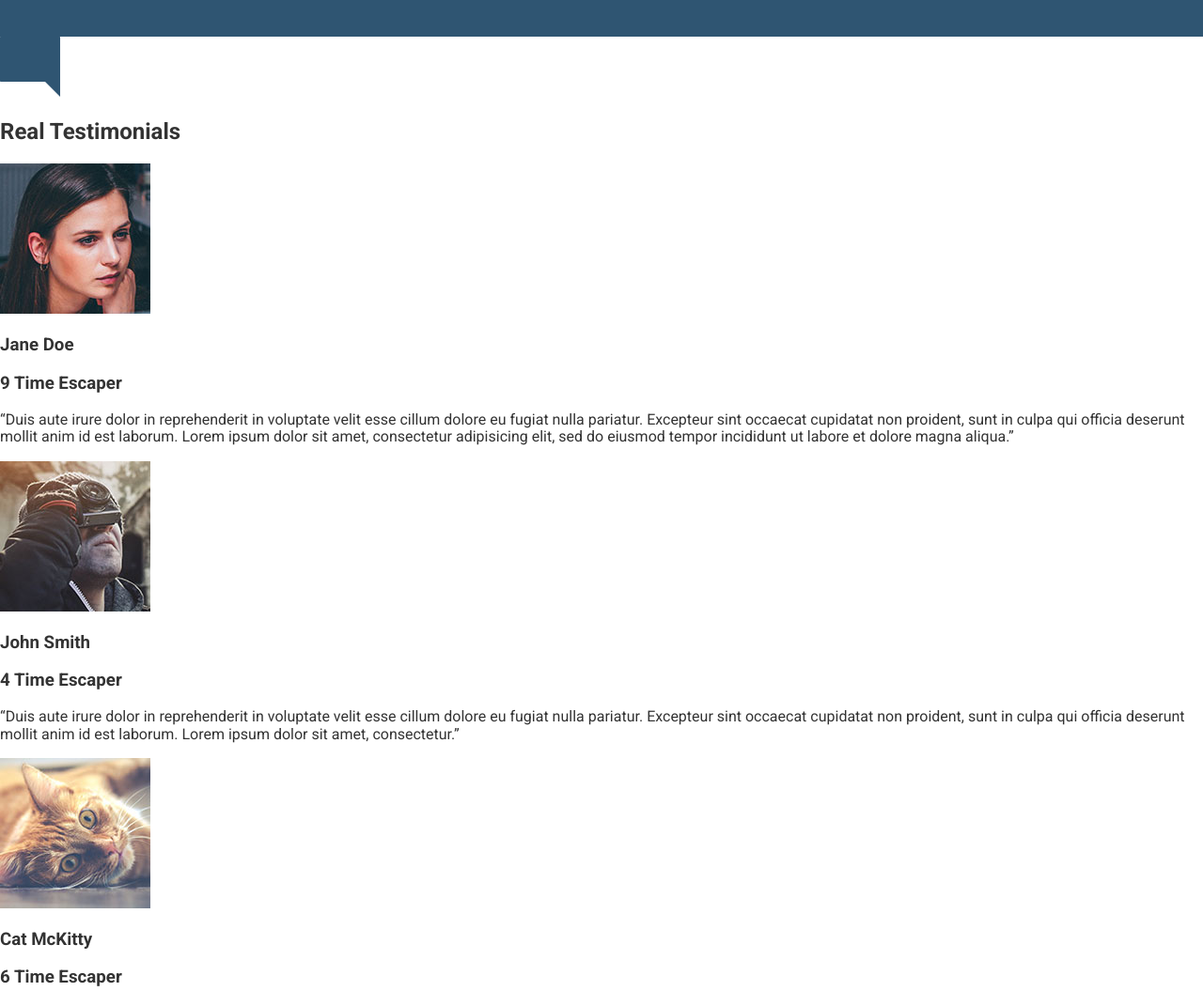
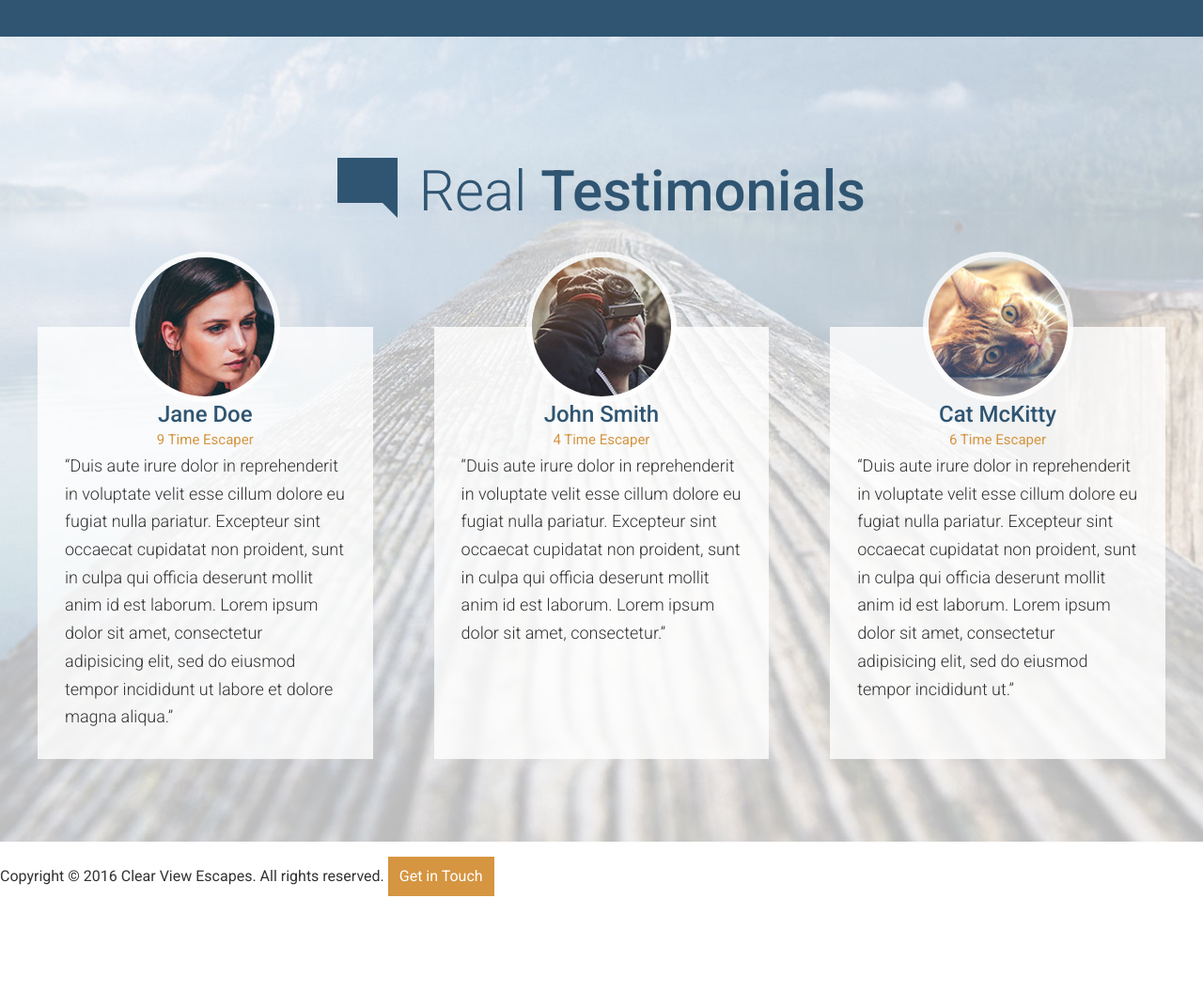
Before and after one commit to IngFr4nk/site_front, a website: page app/index.html in a window 1280 px wide. Shown: the part 3000-4055 px from the top of the page at 94% size. After the commit the page ends 3970 px from the top, so only its background shows below. Drawn offline with Linux system fonts and the light colour scheme.

Commit message:
complete testimonial

```diff
--- a/app/assets/styles/base/_mixins.css
+++ b/app/assets/styles/base/_mixins.css
@@ -11,7 +11,7 @@
 }
 
 @define-mixin atLarge {
-    @media(min-width: 1200px) {
+    @media(min-width: 1010px) {
         @mixin-content;
     }
 }
--- a/app/assets/styles/modules/_page-section.css
+++ b/app/assets/styles/modules/_page-section.css
@@ -11,4 +11,20 @@
         background-color: $mainBlue;
         color: #fff;
     }
+
+    &--no-b-padding{
+        padding-bottom: 0;
+        @mixin atMedium {
+            padding-bottom: 4.5rem;
+        }
+    }
+
+    &--testimonials {
+        background-color: #e0e6ef;
+        @mixin atMedium {
+            /*cargar imagen de fondo y hacer que ocupe todo el div */
+            background: url('/assets/images/testimonials-bg.jpg') top center no-repeat;
+            background-size: cover;
+        }
+    }
 }
--- a/app/assets/styles/modules/_row.css
+++ b/app/assets/styles/modules/_row.css
@@ -47,7 +47,27 @@
         padding-right: 100px;
     }
 
+    &--gutter-small {
+        margin-right: 45px;
+    }
+
     &__b-margin-until-medium {
         margin-bottom: 0;
     }
+
+    &--t-padding {
+        padding-top: 60px;
+    }
+
+    /* equal medium style */
+    &--equal-height-at-medium {
+        @mixin atMedium {
+            display: flex;
+        }
+
+        & > div {
+            float: none;
+            display: flex;
+        }
+    }
 }
--- a/app/assets/styles/modules/_section-title.css
+++ b/app/assets/styles/modules/_section-title.css
@@ -14,6 +14,8 @@
         margin-bottom: .6rem;
 
         @mixin atSmall {
+            position: relative;
+            top: 8px;
             margin-left: 0;
             margin-right: .5rem;
             margin-bottom: 0;
@@ -24,4 +26,8 @@
     strong {
         font-weight: 500;
     }
+
+    &--blue {
+        color: $mainBlue;
+    }
 }
--- /dev/null
+++ b/app/assets/styles/modules/_testimonial.css
@@ -0,0 +1,41 @@
+.testimonial {
+    background-color: rgba(255, 255, 255, .8);
+    padding: 0 18px 1px 18px;
+    margin-bottom: 98px;
+
+    @mixin atMedium {
+        margin-bottom: 0;
+        padding: 0 1.8125rem 1px 1.8125rem;
+    }
+
+    &__photo {
+        border-radius: 80px;
+        border: 6px solid rgba(255, 255, 255, .8);
+        overflow: hidden;
+        width: 160px;
+        height: 160px;
+        margin: 0 auto -80px auto;
+        position: relative;
+        top: -80px;
+    }
+
+    &__title {
+        font-size: 1.5rem;
+        font-weight: 500;
+        color: $mainBlue;
+        text-align: center;
+        margin: 0;
+    }
+
+    &__subtitle {
+        color: $mainOrange;
+        font-weight: 400;
+        text-align: center;
+        font-size: .9375rem;
+        margin: .25rem 1rem;
+    }
+
+    &--last {
+        margin-bottom: 0;
+    }
+}
--- a/app/assets/styles/modules/_wrapper.css
+++ b/app/assets/styles/modules/_wrapper.css
@@ -21,4 +21,14 @@
             margin-bottom: 3.875rem;
         }
     }
+
+    &--no-padding-until-medium {
+        padding-left: 0;
+        padding-right: 0;
+
+        @mixin atMedium {
+            padding-left: 18px;
+            padding-right: 18px;
+        }
+    }
 }
--- a/app/assets/styles/styles.css
+++ b/app/assets/styles/styles.css
@@ -11,3 +11,4 @@
 @import "modules/_generic-content-container";
 @import "modules/_section-title";
 @import "modules/_feature-item";
+@import "modules/_testimonial";
--- a/app/index.html
+++ b/app/index.html
@@ -97,24 +97,44 @@
     </div>
   </div>
 
-  <div id="testimonials">
-    <img src="assets/images/icons/comment.svg">
-    <h2>Real Testimonials</h2>
+  <div id="testimonials" class="page-section page-section--no-b-padding page-section--testimonials">
+    <div class="wrapper wrapper--no-padding-until-medium">
 
-    <img src="assets/images/testimonial-jane.jpg">
-    <h3>Jane Doe</h3>
-    <h3>9 Time Escaper</h3>
-    <p>&ldquo;Duis aute irure dolor in reprehenderit in voluptate velit esse cillum dolore eu fugiat nulla pariatur. Excepteur sint occaecat cupidatat non proident, sunt in culpa qui officia deserunt mollit anim id est laborum. Lorem ipsum dolor sit amet, consectetur adipisicing elit, sed do eiusmod tempor incididunt ut labore et dolore magna aliqua.&rdquo;</p>
+      <h2 class="section-title section-title--blue"><img class="section-title__icon" src="assets/images/icons/comment.svg"> Real <strong>Testimonials</strong></h2>
 
-    <img src="assets/images/testimonial-john.jpg">
-    <h3>John Smith</h3>
-    <h3>4 Time Escaper</h3>
-    <p>&ldquo;Duis aute irure dolor in reprehenderit in voluptate velit esse cillum dolore eu fugiat nulla pariatur. Excepteur sint occaecat cupidatat non proident, sunt in culpa qui officia deserunt mollit anim id est laborum. Lorem ipsum dolor sit amet, consectetur.&rdquo;</p>
-
-    <img src="assets/images/testimonial-cat.jpg">
-    <h3>Cat McKitty</h3>
-    <h3>6 Time Escaper</h3>
-    <p>&ldquo;Duis aute irure dolor in reprehenderit in voluptate velit esse cillum dolore eu fugiat nulla pariatur. Excepteur sint occaecat cupidatat non proident, sunt in culpa qui officia deserunt mollit anim id est laborum. Lorem ipsum dolor sit amet, consectetur adipisicing elit, sed do eiusmod tempor incididunt ut.&rdquo;</p>
+      <div class="row row--gutters row--equal-height-at-medium row--gutters-small row--t-padding generic-content-container">
+        <div class="row__medium-4">
+          <div class="testimonial">
+            <div class="testimonial__photo">
+              <img src="assets/images/testimonial-jane.jpg" alt="Jane Doe">
+            </div>
+            <h3 class="testimonial__title">Jane Doe</h3>
+            <h4 class="testimonial__subtitle">9 Time Escaper</h4>
+            <p>&ldquo;Duis aute irure dolor in reprehenderit in voluptate velit esse cillum dolore eu fugiat nulla pariatur. Excepteur sint occaecat cupidatat non proident, sunt in culpa qui officia deserunt mollit anim id est laborum. Lorem ipsum dolor sit amet, consectetur adipisicing elit, sed do eiusmod tempor incididunt ut labore et dolore magna aliqua.&rdquo;</p>
+          </div>
+        </div>
+        <div class="row__medium-4">
+          <div class="testimonial">
+            <div class="testimonial__photo">
+              <img src="assets/images/testimonial-john.jpg">
+            </div>
+            <h3 class="testimonial__title">John Smith</h3>
+            <h4 class="testimonial__subtitle">4 Time Escaper</h4>
+            <p>&ldquo;Duis aute irure dolor in reprehenderit in voluptate velit esse cillum dolore eu fugiat nulla pariatur. Excepteur sint occaecat cupidatat non proident, sunt in culpa qui officia deserunt mollit anim id est laborum. Lorem ipsum dolor sit amet, consectetur.&rdquo;</p>
+          </div>
+        </div>
+        <div class="row__medium-4">
+          <div class="testimonial testimonial--last">
+            <div class="testimonial__photo">
+              <img src="assets/images/testimonial-cat.jpg">
+            </div>
+            <h3 class="testimonial__title">Cat McKitty</h3>
+            <h4 class="testimonial__subtitle">6 Time Escaper</h4>
+            <p>&ldquo;Duis aute irure dolor in reprehenderit in voluptate velit esse cillum dolore eu fugiat nulla pariatur. Excepteur sint occaecat cupidatat non proident, sunt in culpa qui officia deserunt mollit anim id est laborum. Lorem ipsum dolor sit amet, consectetur adipisicing elit, sed do eiusmod tempor incididunt ut.&rdquo;</p>
+          </div>
+        </div>
+      </div>
+    </div>
   </div>
 
   <footer>
--- a/app/temp/styles/styles.css
+++ b/app/temp/styles/styles.css
@@ -596,6 +596,19 @@ a {
   }
 }
 
+.wrapper--no-padding-until-medium {
+  padding-left: 0;
+  padding-right: 0;
+}
+
+@media(min-width: 800px) {
+
+  .wrapper--no-padding-until-medium {
+    padding-left: 18px;
+    padding-right: 18px;
+  }
+}
+
 .page-section {
     padding: 1.2rem 0;
 
@@ -612,6 +625,29 @@ a {
 .page-section--blue {
   background-color: #2f5572;
   color: #fff;
+}
+
+.page-section--no-b-padding{
+  padding-bottom: 0;
+}
+
+@media(min-width: 800px) {
+
+  .page-section--no-b-padding {
+    padding-bottom: 4.5rem;
+  }
+}
+
+.page-section--testimonials {
+  background-color: #e0e6ef;
+}
+
+@media(min-width: 800px) {
+
+  .page-section--testimonials {/*cargar imagen de fondo y hacer que ocupe todo el div */
+    background: url('/assets/images/testimonials-bg.jpg') top center no-repeat;
+    background-size: cover;
+  }
 }
 
 .headline {
@@ -722,8 +758,34 @@ a {
   padding-right: 100px;
 }
 
+.row--gutter-small {
+  margin-right: 45px;
+}
+
 .row__b-margin-until-medium {
   margin-bottom: 0;
+}
+
+.row--t-padding {
+  padding-top: 60px;
+}
+
+/* equal medium style */
+
+@media(min-width: 800px) {
+
+  .row--equal-height-at-medium {
+    display: -webkit-box;
+    display: -ms-flexbox;
+    display: flex;
+  }
+}
+
+.row--equal-height-at-medium > div {
+  float: none;
+  display: -webkit-box;
+  display: -ms-flexbox;
+  display: flex;
 }
 
 .generic-content-container p {
@@ -766,6 +828,8 @@ a {
 @media(min-width: 530px) {
 
   .section-title__icon {
+    position: relative;
+    top: 8px;
     margin-left: 0;
     margin-right: .5rem;
     margin-bottom: 0;
@@ -775,6 +839,10 @@ a {
 
 .section-title strong {
   font-weight: 500;
+}
+
+.section-title--blue {
+  color: #2f5572;
 }
 
 .feature-item {
@@ -818,3 +886,48 @@ a {
     margin-top: 1rem;
   }
 }
+
+.testimonial {
+    background-color: rgba(255, 255, 255, .8);
+    padding: 0 18px 1px 18px;
+    margin-bottom: 98px;
+}
+
+@media(min-width: 800px) {
+
+  .testimonial {
+    margin-bottom: 0;
+    padding: 0 1.8125rem 1px 1.8125rem;
+  }
+}
+
+.testimonial__photo {
+  border-radius: 80px;
+  border: 6px solid rgba(255, 255, 255, .8);
+  overflow: hidden;
+  width: 160px;
+  height: 160px;
+  margin: 0 auto -80px auto;
+  position: relative;
+  top: -80px;
+}
+
+.testimonial__title {
+  font-size: 1.5rem;
+  font-weight: 500;
+  color: #2f5572;
+  text-align: center;
+  margin: 0;
+}
+
+.testimonial__subtitle {
+  color: #d59541;
+  font-weight: 400;
+  text-align: center;
+  font-size: .9375rem;
+  margin: .25rem 1rem;
+}
+
+.testimonial--last {
+  margin-bottom: 0;
+}
```
